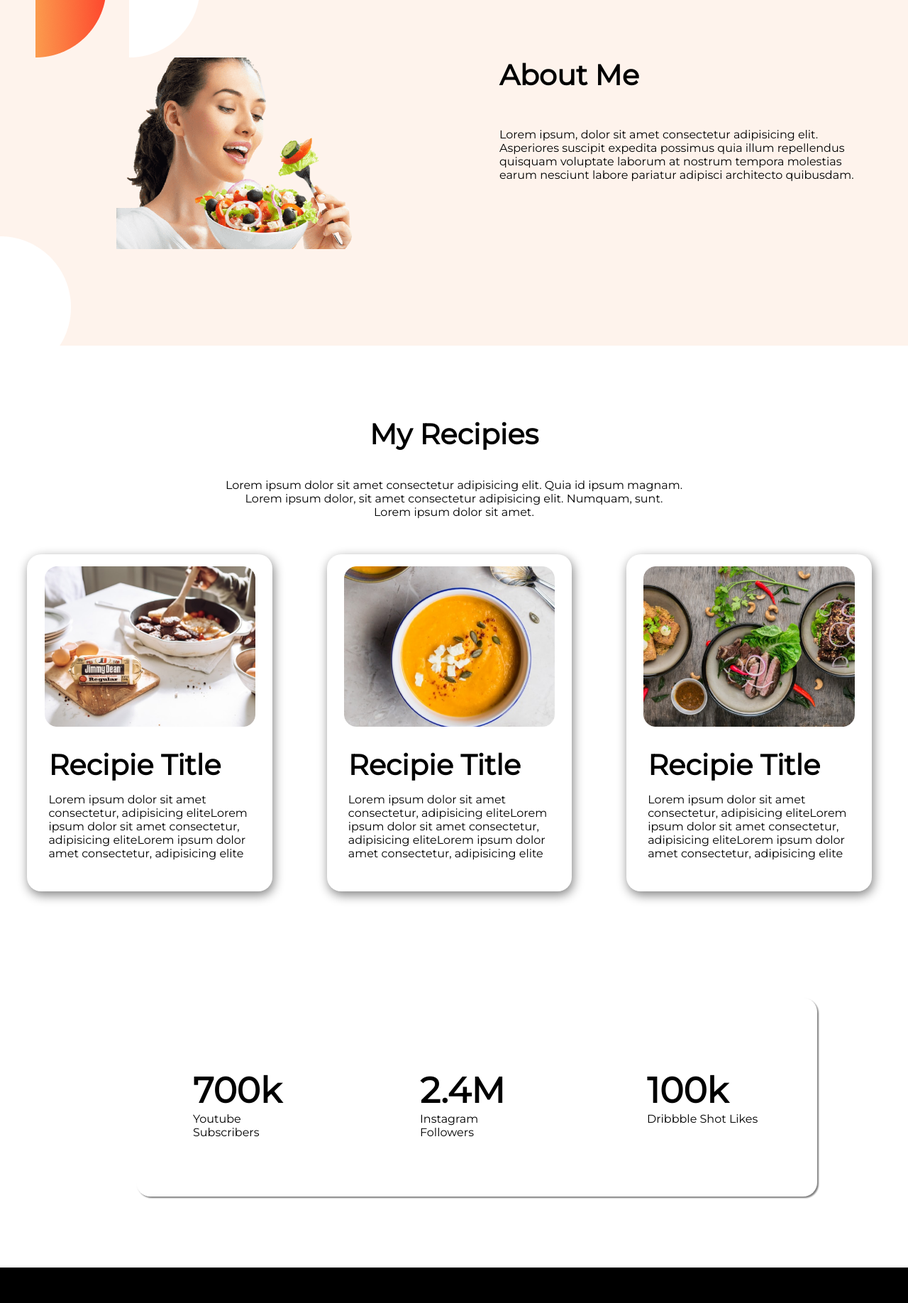
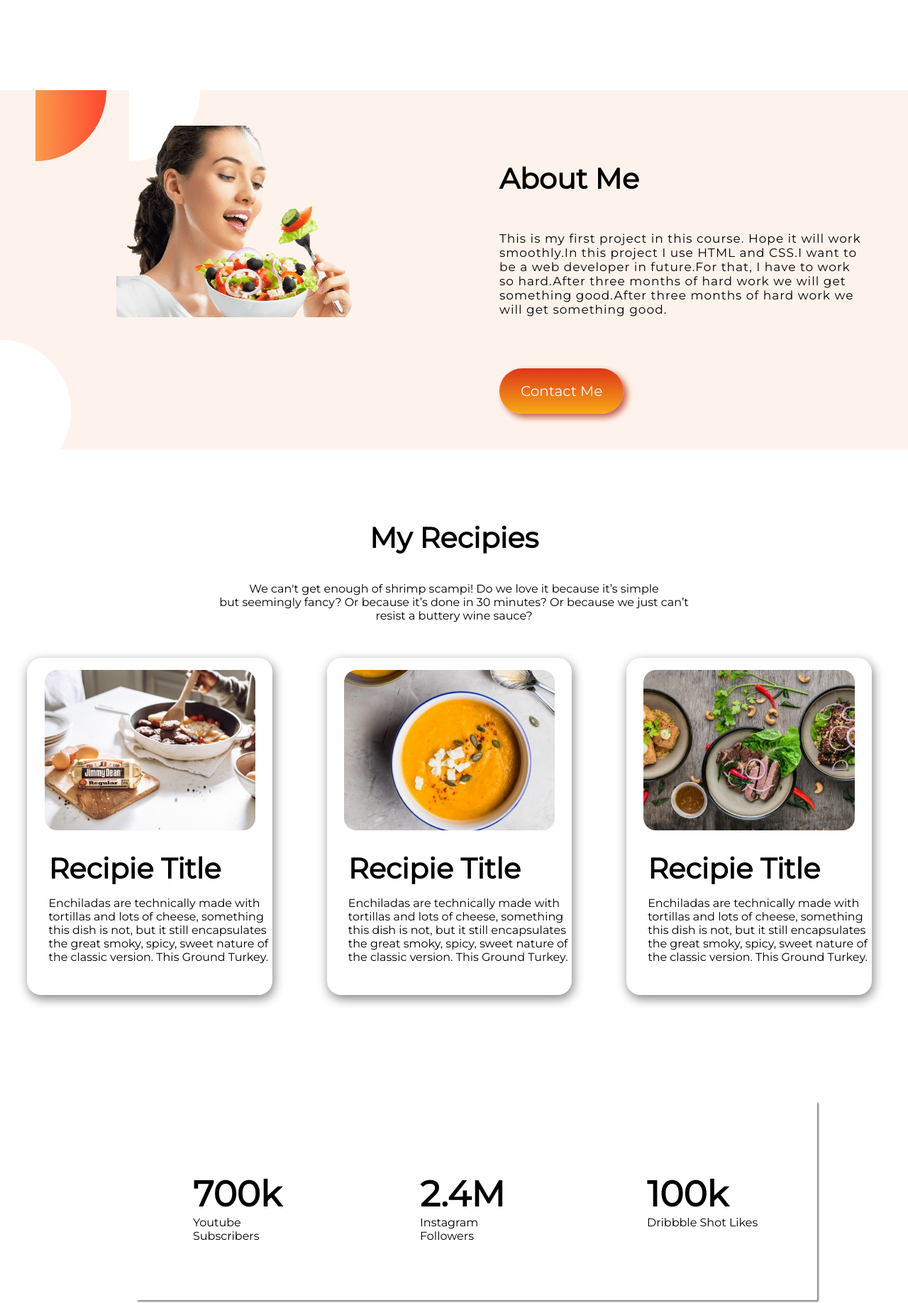
Before and after one commit to nagibfiroz19/food-network, a plain HTML site: page index.html in a window 1280 px wide. Shown: the part 641-2477 px from the top of the page at 71% size. Drawn offline with Linux system fonts and the light colour scheme.

Commit message:
final add

```diff
--- a/index.html
+++ b/index.html
@@ -35,7 +35,9 @@
                     <div class="design-about">
                         <h2>About Me</h2>
                         <div class="design-under-about">
-                    <p class="fit-content">Lorem ipsum, dolor sit amet consectetur adipisicing elit. Asperiores suscipit expedita possimus quia illum repellendus quisquam voluptate laborum at nostrum tempora molestias earum nesciunt labore pariatur adipisci architecto quibusdam.</p>
+                            <p class="fit-content"> This is my first project in this course. Hope it will work smoothly.In this project I use HTML and CSS.I want to be a web developer in future.For that, I have to work so hard.After three months of hard work we will get something good.After three months of hard work we will get something good.<br><br>
+                            </p>
+                            <a href="https://www.biographyonline.net/business/tim-berners-lee.html" target="_blank" class="link-button">Contact Me</a>
                         </div>
                     </div>
                 </div>
@@ -43,7 +45,7 @@
         </section>
         <section class="sec-three">
                 <h2> My Recipies</h2><br><br>
-        <p style="text-align: center;">Lorem ipsum dolor sit amet consectetur adipisicing elit. Quia id ipsum magnam. <br> Lorem ipsum dolor, sit amet consectetur adipisicing elit. Numquam, sunt. <br> Lorem ipsum dolor sit amet.</p>
+                <p style="text-align: center;">We can't get enough of shrimp scampi! Do we love it because it’s simple <br> but seemingly fancy? Or because it’s done in 30 minutes? Or because we just can’t<br> resist a buttery wine sauce?</p>
 
                     <div class="flexible">
                             <div class="card">
@@ -52,7 +54,7 @@
                             </div>
                             <div class="menu">
                                 <h2>Recipie Title</h2>
-                <p>Lorem ipsum dolor sit amet consectetur, adipisicing eliteLorem ipsum dolor sit amet consectetur, adipisicing eliteLorem ipsum dolor  amet consectetur, adipisicing elite<p>
+                                <p>Enchiladas are technically made with tortillas and lots of cheese, something this dish is not, but it still encapsulates the great smoky, spicy, sweet nature of the classic version. This Ground Turkey.<p>
                             </div>
                             </div>
                             <div class="card">
@@ -61,7 +63,7 @@
                                 </div>
                                 <div class="menu">
                                 <h2>Recipie Title</h2>
-                 <p>Lorem ipsum dolor sit amet consectetur, adipisicing eliteLorem ipsum dolor sit amet consectetur, adipisicing eliteLorem ipsum dolor  amet consectetur, adipisicing elite<p>
+                                <p>Enchiladas are technically made with tortillas and lots of cheese, something this dish is not, but it still encapsulates the great smoky, spicy, sweet nature of the classic version. This Ground Turkey.<p>
                                 </div>
                             </div>
                             <div class="card">
@@ -70,7 +72,7 @@
                                 </div>
                                 <div class="menu">
                                 <h2>Recipie Title</h2>
-                 <p>Lorem ipsum dolor sit amet consectetur, adipisicing eliteLorem ipsum dolor sit amet consectetur, adipisicing eliteLorem ipsum dolor  amet consectetur, adipisicing elite<p>
+                                <p>Enchiladas are technically made with tortillas and lots of cheese, something this dish is not, but it still encapsulates the great smoky, spicy, sweet nature of the classic version. This Ground Turkey.<p>
                                 </div>
                             </div>
 
--- a/style.css
+++ b/style.css
@@ -22,11 +22,12 @@ h2{
     border-radius: 40px;
     font-size: 20px;
     box-shadow: 5px 5px 10px rgb(196, 94, 76) ;
+    line-height: 170px;
 }
 .flexible{
     display: flex;
-    margin-top: 50px;
-    margin-bottom: 100px;
+    margin: 50px 0 100px 0;
+
 }
 .half-width{
     width: 50%;
@@ -34,8 +35,8 @@ h2{
     padding-right: 5%;
 }
 .under-half-width{
-    padding-top: 90px;
-    padding-left: 30px;
+    padding: 90px 0 0 30px;
+
 }
 .half-width img{
     width: 80%;
@@ -46,9 +47,14 @@ h2{
     width: 100%;
     height: 506px;
 }
+.fit-content {
+    letter-spacing: 1px;
+    font-family: 'Montserrat', sans-serif;
+    font-size: 17px;
+}
 .id-sec-two img{
-    margin-top: 100px;
-    margin-left:100px;
+    margin: 50px 0 0 100px;
+
 }
 .design-about{
     margin-top: 100px;
@@ -61,8 +67,7 @@ h2{
 }
 .card{
     width:27%;
-    margin-left: 3%;
-    margin-right: 3%;
+    margin: 0 3% 0 3%;
     box-shadow: 2px 5px 15px gray;
     border-radius: 20px;
     height: 475px;
@@ -71,8 +76,7 @@ h2{
 .card-image img{
     width: 90%;
     margin-top: 17px;
-    padding-left: 2%;
-    padding-right: 2%;
+    padding: 0 2% 0 2%;
 
 }
 .menu h2{
@@ -87,19 +91,13 @@ h2{
 }
 .more-flexi{
     width: 70%;
-    padding-left: 5%;
-    padding-right: 5%;
-
+    padding: 0 5% 0 5%;
 }
 .box-model{
     box-shadow: 2px 2px 2px gray;
     width: 75%;
     height: 280px;
-    margin-top: 150px;
-    margin-bottom: 100px;
-    margin-left: 15%;
-    margin-right: 15%;
-    border-radius: 20px;
+    margin: 150px 15% 100px 15%;
     display: flex;
 }
 .number-design{
```
Lines whose indentation alone changed are shown as unchanged.
